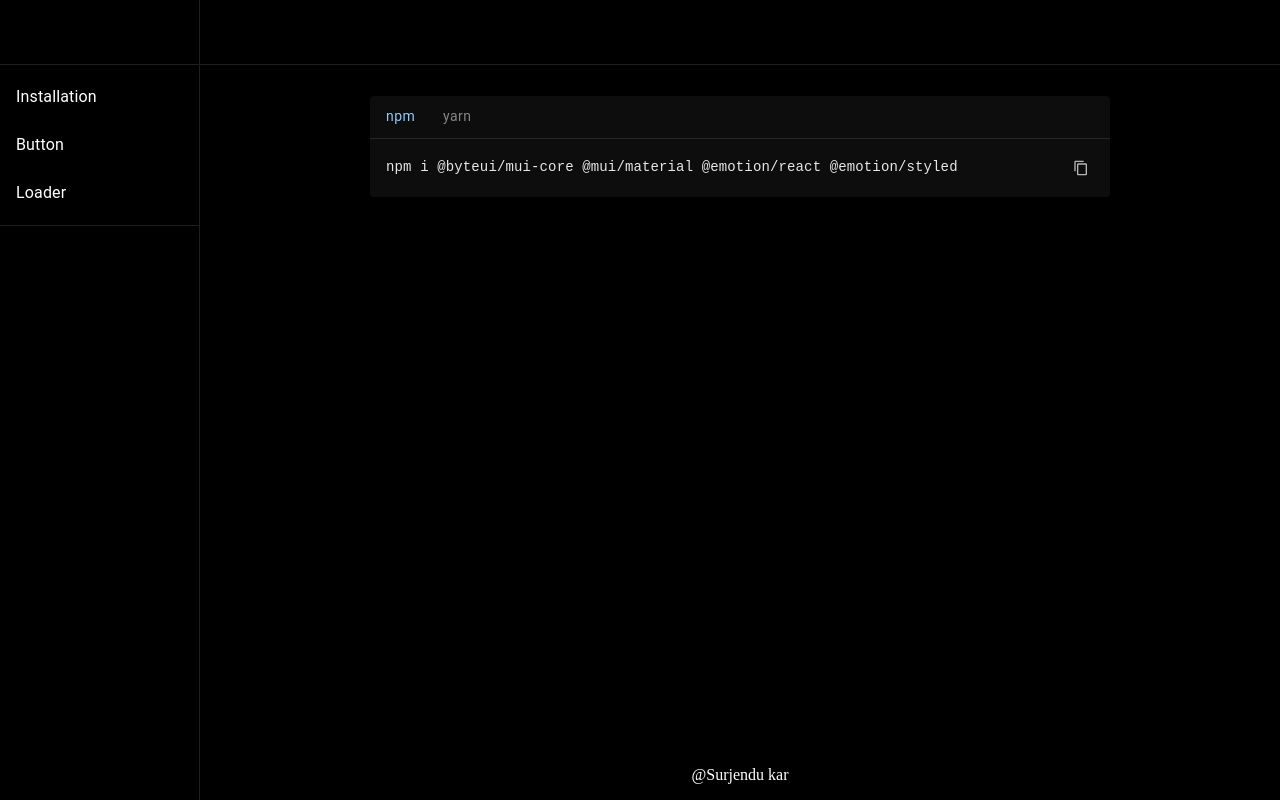
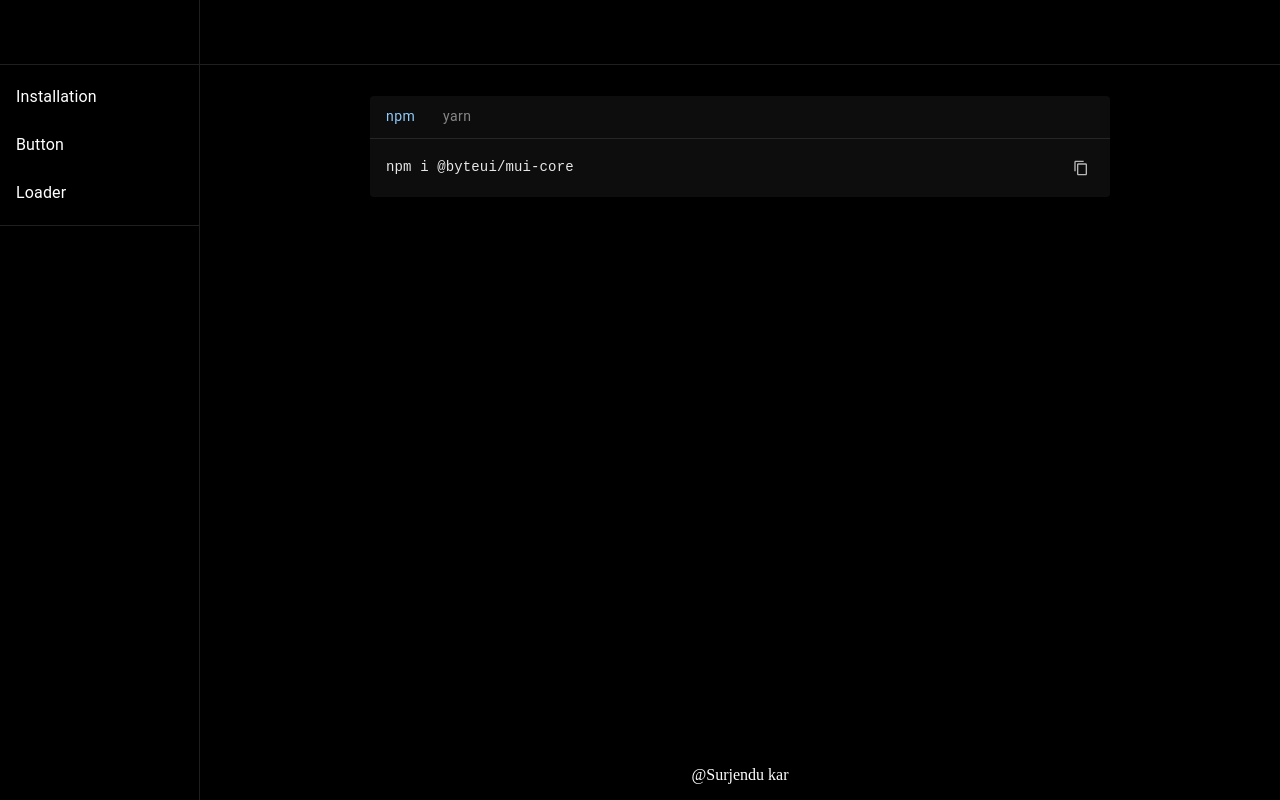
Before and after one commit to Surjendu-kar/ByteUI-Core, a React (Vite) app: page /installation in a window 1280 px wide. Built offline with nearby package versions, Linux system fonts and the light colour scheme.

Commit message:
fix package

```diff
--- a/src/components/AllSections/Installation/Installation.tsx
+++ b/src/components/AllSections/Installation/Installation.tsx
@@ -15,10 +15,8 @@ const Installation = () => {
   const [activeTab, setActiveTab] = useState(0);
   const [copied, setCopied] = useState(false);
 
-  const npmCommand =
-    "npm i @byteui/mui-core @mui/material @emotion/react @emotion/styled";
-  const yarnCommand =
-    "yarn add @byteui/mui-core @mui/material @emotion/react @emotion/styled";
+  const npmCommand = "npm i @byteui/mui-core";
+  const yarnCommand = "yarn add @byteui/mui-core";
 
   const handleTabChange = (_: React.SyntheticEvent, newValue: number) => {
     setActiveTab(newValue);
```
